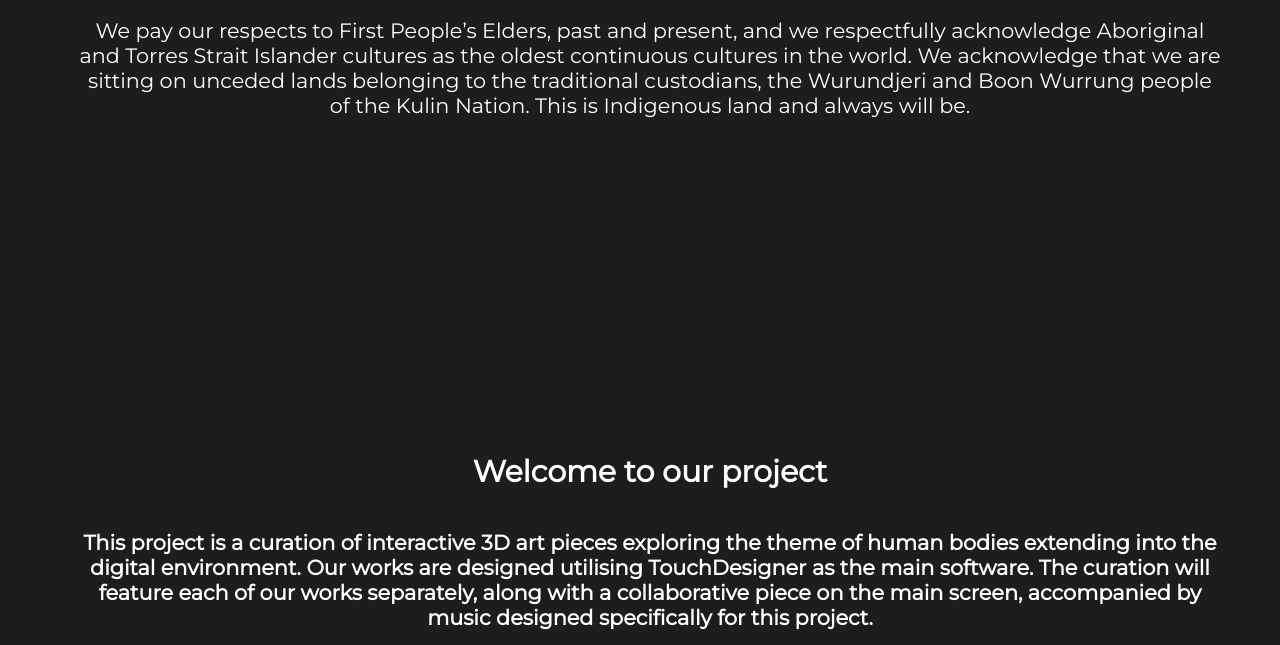
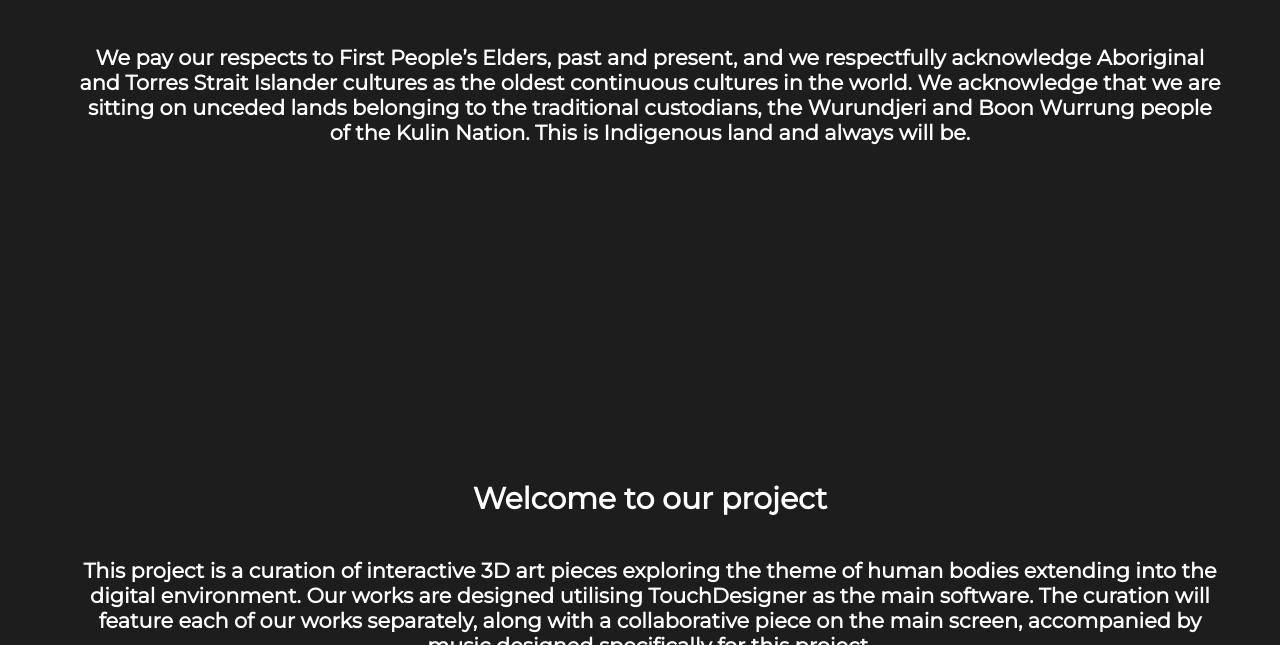
Before and after one commit to minnie427/digitalbodies, a plain HTML site: page index.html in a window 1280 px wide. Shown: the part 566-1211 px from the top of the page. Drawn offline with Linux system fonts and the light colour scheme.

Commit message:
Add files via upload

```diff
--- a/index.html
+++ b/index.html
@@ -17,13 +17,13 @@
    Acknowledgement
 </h2>
 
-<p class="acknowledgement">
+<h6>
     We pay our respects to First People’s Elders, past and present, and we respectfully acknowledge Aboriginal and Torres Strait Islander cultures as the oldest continuous cultures in the world.
 
     We acknowledge that we are sitting on unceded lands belonging to the traditional custodians, the Wurundjeri and Boon Wurrung people of the Kulin Nation.
 
     This is Indigenous land and always will be.
-    </p class="acknowledgement">
+</h6>
 
 <h2>
     Welcome to our project
--- a/style.css
+++ b/style.css
@@ -41,7 +41,7 @@ h3 {
     padding-bottom: 100px;
 }
 
-.acknowledgement {
+h6 {
     color:#ffffff;
     text-align: center;
     font-size: 1.3rem;
```
